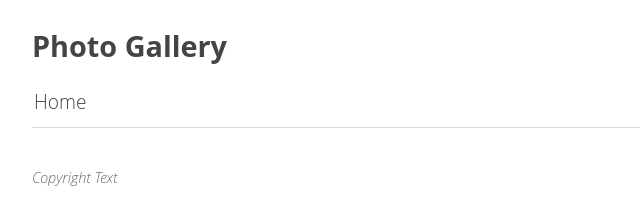
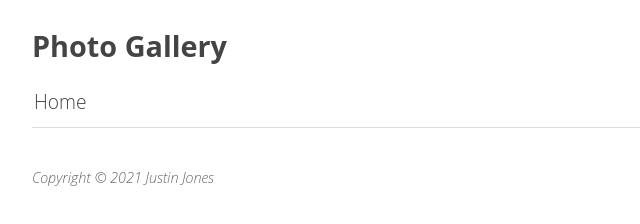
Before and after one commit to NachoChef/website, a plain HTML site: page index.html in a window 1280 px wide. Shown: the full height of the page, 0-640 px from the left. Drawn offline with Linux system fonts and the light colour scheme.

Commit message:
Deploying to gh-pages from  @ e2de3efad18835b8be75717aa5b0eaa9daa2a08a 🚀

```diff
--- a/index.html
+++ b/index.html
@@ -56,7 +56,7 @@
         Optional footer
       -->
       <footer>
-        <p>Copyright Text</p>
+        <p>Copyright © 2021 Justin Jones</p>
       </footer>
 
     </div>
```
